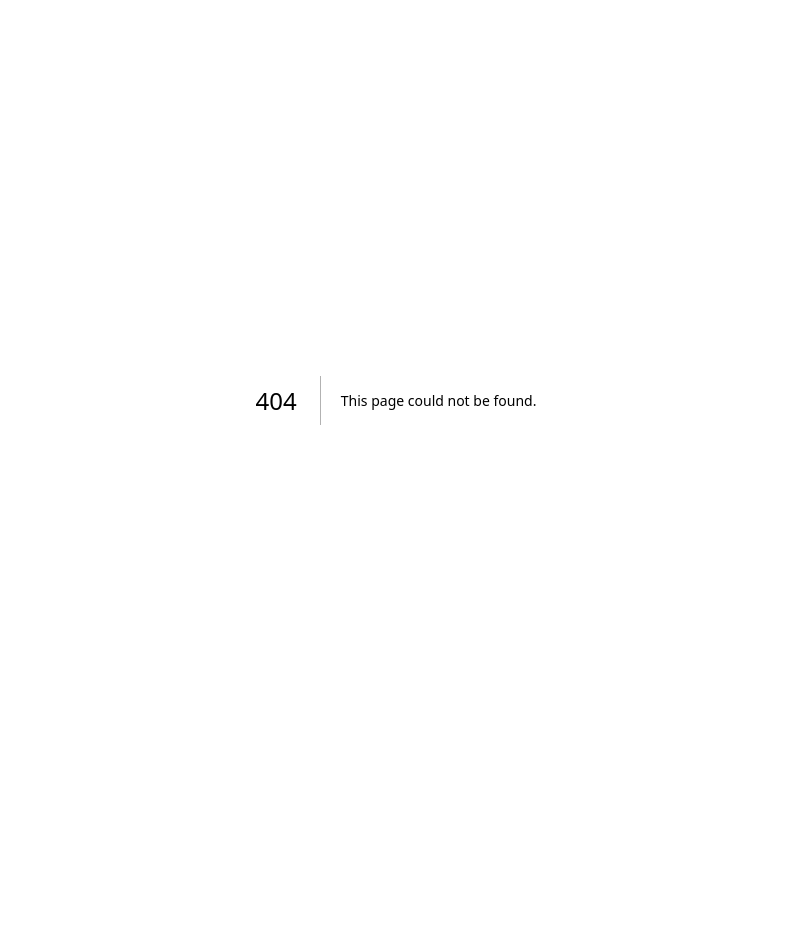
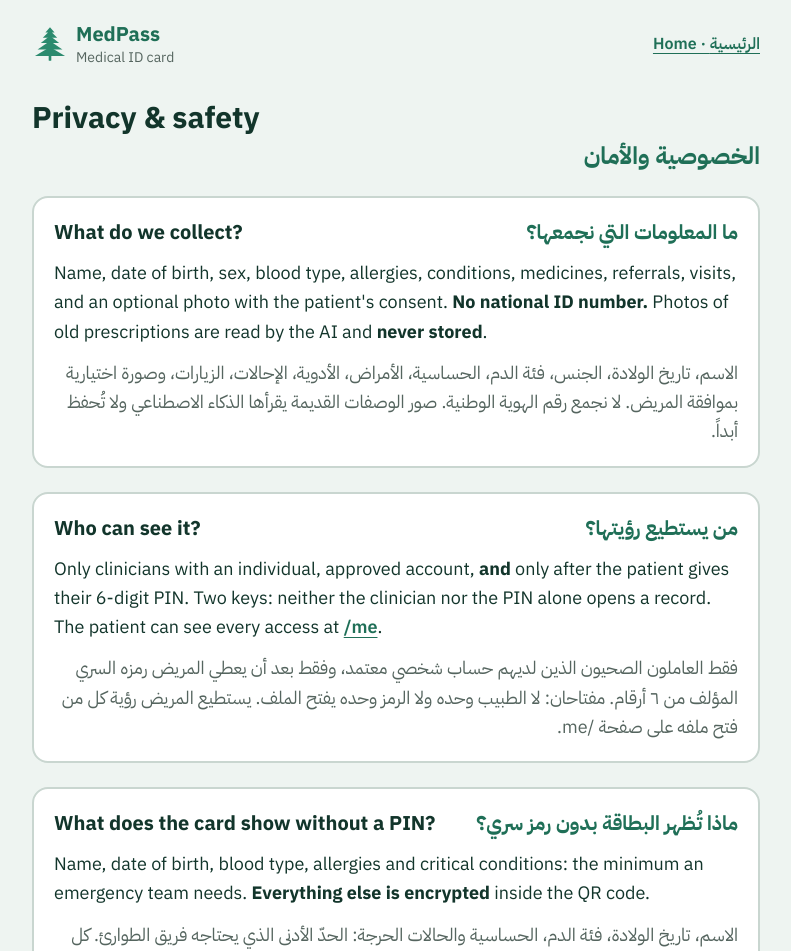
Before and after one commit to HilalZD/MedPass, a Next.js app: page /privacy in a window 1280 px wide. Before the commit this address had no page. Shown: the top 951 px of the page, without its empty margins (244-1035 px from the left). Before the commit the page ends 800 px from the top, so only its background shows below. Built offline with nearby package versions, Linux system fonts and the light colour scheme.

Commit message:
Phase 6.2: /privacy page, plain-language answers in English + Arabic
Co-Authored-By: Claude Opus 5.5 <noreply@anthropic.com>

```diff
--- /dev/null
+++ b/app/privacy/page.tsx
@@ -0,0 +1,136 @@
+// /privacy: plain-language privacy & safety answers, English + Arabic.
+// Static page (no data, no login). Keep every answer true to the code.
+
+import Link from "next/link";
+import { Logo } from "@/components/Brand";
+
+type QA = { q: string; qAr: string; a: React.ReactNode; aAr: string; note?: { en: string; ar: string } };
+
+const answers: QA[] = [
+  {
+    q: "What do we collect?",
+    qAr: "ما المعلومات التي نجمعها؟",
+    a: (
+      <>
+        Name, date of birth, sex, blood type, allergies, conditions, medicines, referrals, visits, and an optional photo
+        with the patient&apos;s consent. <strong>No national ID number.</strong> Photos of old prescriptions are read by
+        the AI and <strong>never stored</strong>.
+      </>
+    ),
+    aAr: "الاسم، تاريخ الولادة، الجنس، فئة الدم، الحساسية، الأمراض، الأدوية، الإحالات، الزيارات، وصورة اختيارية بموافقة المريض. لا نجمع رقم الهوية الوطنية. صور الوصفات القديمة يقرأها الذكاء الاصطناعي ولا تُحفظ أبداً.",
+  },
+  {
+    q: "Who can see it?",
+    qAr: "من يستطيع رؤيتها؟",
+    a: (
+      <>
+        Only clinicians with an individual, approved account, <strong>and</strong> only after the patient gives their
+        6-digit PIN. Two keys: neither the clinician nor the PIN alone opens a record. The patient can see every access
+        at{" "}
+        <Link href="/me" className="font-semibold text-brand-dark underline underline-offset-4">
+          /me
+        </Link>
+        .
+      </>
+    ),
+    aAr: "فقط العاملون الصحيون الذين لديهم حساب شخصي معتمد، وفقط بعد أن يعطي المريض رمزه السري المؤلف من ٦ أرقام. مفتاحان: لا الطبيب وحده ولا الرمز وحده يفتح الملف. يستطيع المريض رؤية كل من فتح ملفه على صفحة /me.",
+  },
+  {
+    q: "What does the card show without a PIN?",
+    qAr: "ماذا تُظهر البطاقة بدون رمز سري؟",
+    a: (
+      <>
+        Name, date of birth, blood type, allergies and critical conditions: the minimum an emergency team needs.
+        <strong> Everything else is encrypted</strong> inside the QR code.
+      </>
+    ),
+    aAr: "الاسم، تاريخ الولادة، فئة الدم، الحساسية والحالات الحرجة: الحدّ الأدنى الذي يحتاجه فريق الطوارئ. كل المعلومات الأخرى مشفّرة داخل رمز QR.",
+  },
+  {
+    q: "What if someone steals the card?",
+    qAr: "ماذا لو سُرقت البطاقة؟",
+    a: (
+      <>
+        The PIN protects the rest. Online, 5 wrong tries lock the record for 15 minutes, and every wrong try appears in
+        the patient&apos;s access log.
+      </>
+    ),
+    aAr: "الرمز السري يحمي باقي المعلومات. على الإنترنت، ٥ محاولات خاطئة تقفل الملف لمدة ١٥ دقيقة، وتظهر كل محاولة خاطئة في سجلّ المريض.",
+    note: {
+      en: "Honest note: on the offline card, a 6-digit PIN slows down a determined attacker but can't fully stop one. That is why only non-emergency data is behind it, and the full record stays protected online.",
+      ar: "ملاحظة بصراحة: على البطاقة بدون إنترنت، الرمز المؤلف من ٦ أرقام يُبطئ المهاجم المصمّم لكنه لا يستطيع إيقافه تماماً. لهذا لا نضع خلفه إلا المعلومات غير الطارئة، ويبقى الملف الكامل محمياً على الإنترنت.",
+    },
+  },
+  {
+    q: "Where is the human in the loop?",
+    qAr: "أين يبقى دور الإنسان؟",
+    a: (
+      <>
+        The AI only transcribes; it never invents doses or diagnoses. A clinician and the patient confirm every item
+        against the original paper. Names are always checked against an ID. The Ministry of Public Health drug list
+        double-checks every medicine.
+      </>
+    ),
+    aAr: "الذكاء الاصطناعي ينسخ فقط، ولا يخترع جرعات أو تشخيصات. يتحقّق العامل الصحي والمريض من كل معلومة مقابل الورقة الأصلية. تُطابَق الأسماء دائماً مع الهوية. ولائحة أدوية وزارة الصحة العامة تتحقّق من كل دواء.",
+  },
+  {
+    q: "What if the internet or the servers go down?",
+    qAr: "ماذا لو انقطع الإنترنت أو توقفت الخوادم؟",
+    a: (
+      <>
+        The card still works offline. Anyone with the MedPass app can read the emergency info, and with the
+        patient&apos;s PIN the rest of the card, with no internet at all.
+      </>
+    ),
+    aAr: "البطاقة تبقى تعمل بدون إنترنت. أي شخص لديه تطبيق ميدباس يستطيع قراءة معلومات الطوارئ، ومع رمز المريض السري باقي البطاقة، بدون أي اتصال بالإنترنت.",
+  },
+];
+
+export default function PrivacyPage() {
+  return (
+    <div className="flex flex-1 flex-col">
+      <header className="mx-auto flex w-full max-w-3xl items-center justify-between px-5 pt-5">
+        <Logo />
+        <Link href="/" className="text-base font-semibold text-brand-dark underline underline-offset-4">
+          Home · <span lang="ar">الرئيسية</span>
+        </Link>
+      </header>
+
+      <main className="mx-auto flex w-full max-w-3xl flex-1 flex-col gap-6 px-5 py-8">
+        <div className="flex flex-col gap-1">
+          <h1 className="text-3xl font-bold text-ink">Privacy &amp; safety</h1>
+          <p lang="ar" dir="rtl" className="text-2xl font-bold text-brand-dark">
+            الخصوصية والأمان
+          </p>
+        </div>
+
+        {answers.map((x) => (
+          <section key={x.q} className="flex flex-col gap-3 rounded-2xl border-2 border-line bg-white p-5">
+            <h2 className="flex flex-wrap items-baseline justify-between gap-2 text-xl font-bold text-ink">
+              <span>{x.q}</span>
+              <span lang="ar" dir="rtl" className="text-brand-dark">
+                {x.qAr}
+              </span>
+            </h2>
+            <p className="text-lg leading-relaxed text-ink">{x.a}</p>
+            <p lang="ar" dir="rtl" className="text-lg leading-relaxed text-muted">
+              {x.aAr}
+            </p>
+            {x.note && (
+              <div className="rounded-xl border-2 border-amber-400 bg-amber-50 p-4 text-base leading-relaxed">
+                <p className="text-amber-950">{x.note.en}</p>
+                <p lang="ar" dir="rtl" className="mt-2 text-amber-950">
+                  {x.note.ar}
+                </p>
+              </div>
+            )}
+          </section>
+        ))}
+      </main>
+
+      <footer className="mx-auto w-full max-w-3xl border-t-2 border-line px-5 py-5 text-base text-muted">
+        Prototype · Hack for Health Lebanon 2026 · Demo uses fictional patients only.
+      </footer>
+    </div>
+  );
+}
```
